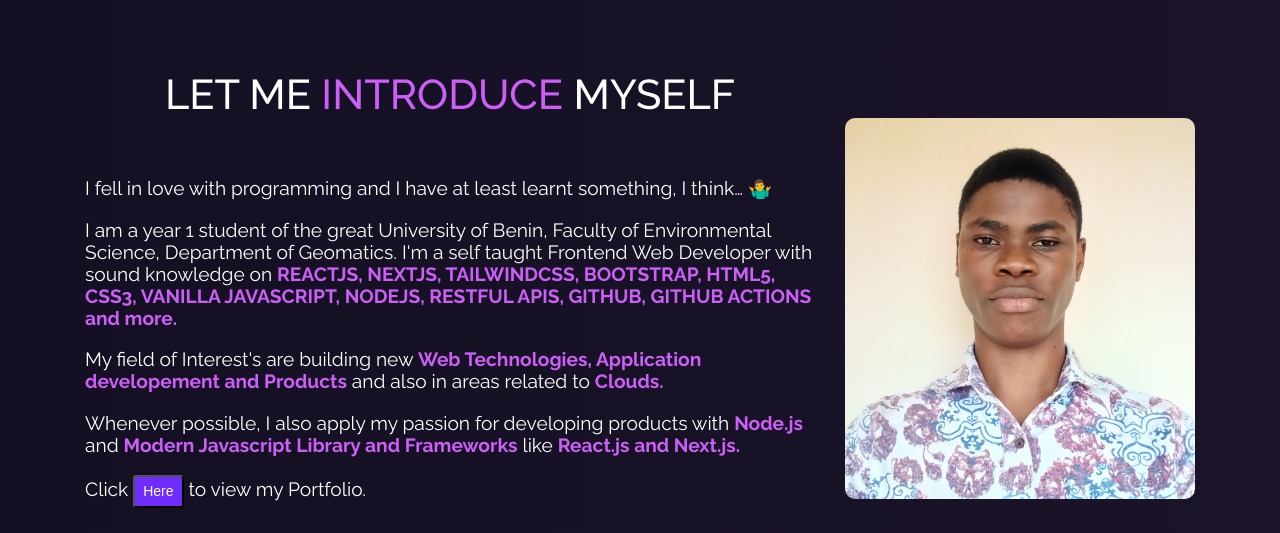
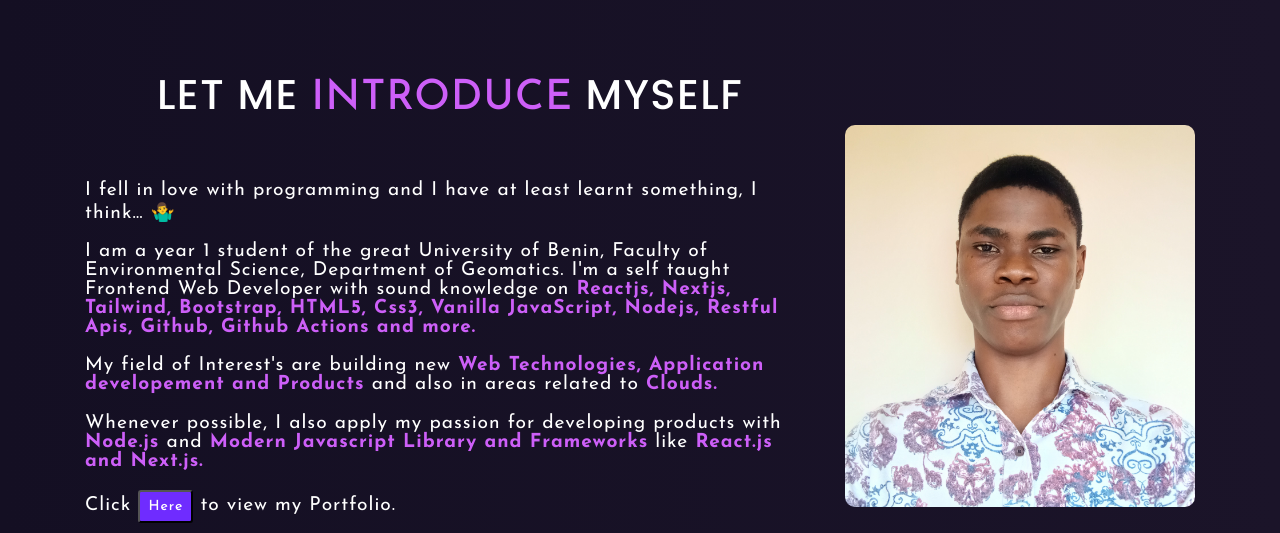
Before and after one commit to anointedosara/my-portfolio, a React (Create React App) app: page / in a window 1280 px wide. Shown: the part 710-1243 px from the top of the page. Built offline with nearby package versions, Linux system fonts and the light colour scheme.

Commit message:
first commit

```diff
--- a/src/Pages/Home.js
+++ b/src/Pages/Home.js
@@ -33,9 +33,9 @@
           <div>
             <p>I fell in love with programming and I have at least learnt something, I think… 🤷‍♂️</p>
             <p>I am a year 1 student of the great University of Benin, Faculty of Environmental Science, Department of Geomatics.
-               I'm a self taught Frontend Web Developer with sound knowledge on <b>REACTJS, NEXTJS,
-                TAILWINDCSS, BOOTSTRAP, HTML5, CSS3, VANILLA JAVASCRIPT, NODEJS, RESTFUL APIS, GITHUB,
-                  GITHUB ACTIONS and more.</b></p>
+               I'm a self taught Frontend Web Developer with sound knowledge on <b>Reactjs, Nextjs,
+                Tailwind, Bootstrap, HTML5, Css3, Vanilla JavaScript, Nodejs, Restful Apis, Github,
+                  Github Actions and more.</b></p>
             <p>My field of Interest's are building new <b>Web Technologies, Application developement and Products</b> and also in areas related to <b>Clouds.</b></p>
             <p>Whenever possible, I also apply my passion for developing products with <b>Node.js</b> and <b>Modern Javascript Library and Frameworks</b> like <b>React.js and Next.js.</b></p>
             <p>Click <Link to='/projects'><button className='btn'>Here</button></Link> to view my Portfolio.</p>
--- a/src/home.css
+++ b/src/home.css
@@ -93,6 +93,7 @@
 .Typewriter__wrapper, .Typewriter__cursor {
     font-size: 2.5em!important;
     font-weight: 600!important;
+    font-family: 'Poppins', sans-serif;
 }
 
 .home strong {
--- a/src/index.css
+++ b/src/index.css
@@ -1,11 +1,21 @@
-@import url('https://fonts.googleapis.com/css2?family=Raleway:ital,wght@0,100;0,200;0,300;0,400;0,500;0,600;0,700;0,800;0,900;1,100;1,200;1,300;1,400;1,500;1,600;1,700;1,800;1,900&family=Space+Grotesk:wght@300;400;500;600;700&display=swap');
+@import url('https://fonts.googleapis.com/css2?family=Josefin+Sans:ital,wght@0,100;0,200;0,300;0,400;0,500;0,600;0,700;1,100;1,200;1,300;1,400;1,500;1,600;1,700&display=swap');
+@import url('https://fonts.googleapis.com/css2?family=Poppins:ital,wght@0,100;0,200;0,300;0,400;0,500;0,600;0,700;0,800;0,900;1,100;1,200;1,300;1,400;1,500;1,600;1,700;1,800;1,900&display=swap');
 body {
   margin: 0;
-  font-family: 'Raleway', sans-serif;
   -webkit-font-smoothing: antialiased;
   -moz-osx-font-smoothing: grayscale;
   background-image: linear-gradient(270deg,rgb(27 20 41),rgb(20 15 35));
   color: white;
+}
+
+h1, h2, h3, h4 {
+  font-family: 'Poppins', sans-serif;
+  letter-spacing: 1.5px;
+}
+
+p, button, li, blockquote, span {
+  font-family: 'Josefin Sans', sans-serif;
+  letter-spacing: 1px;
 }
 
 html {
```
